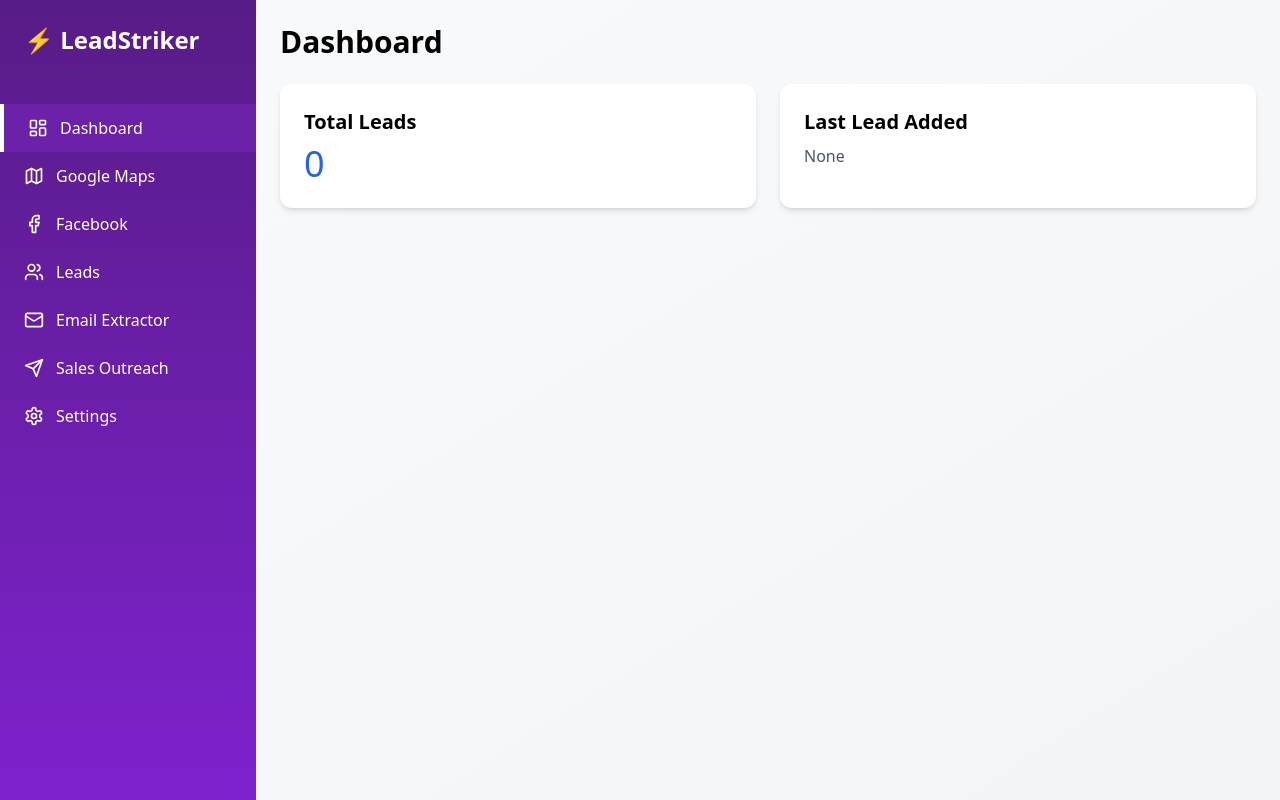
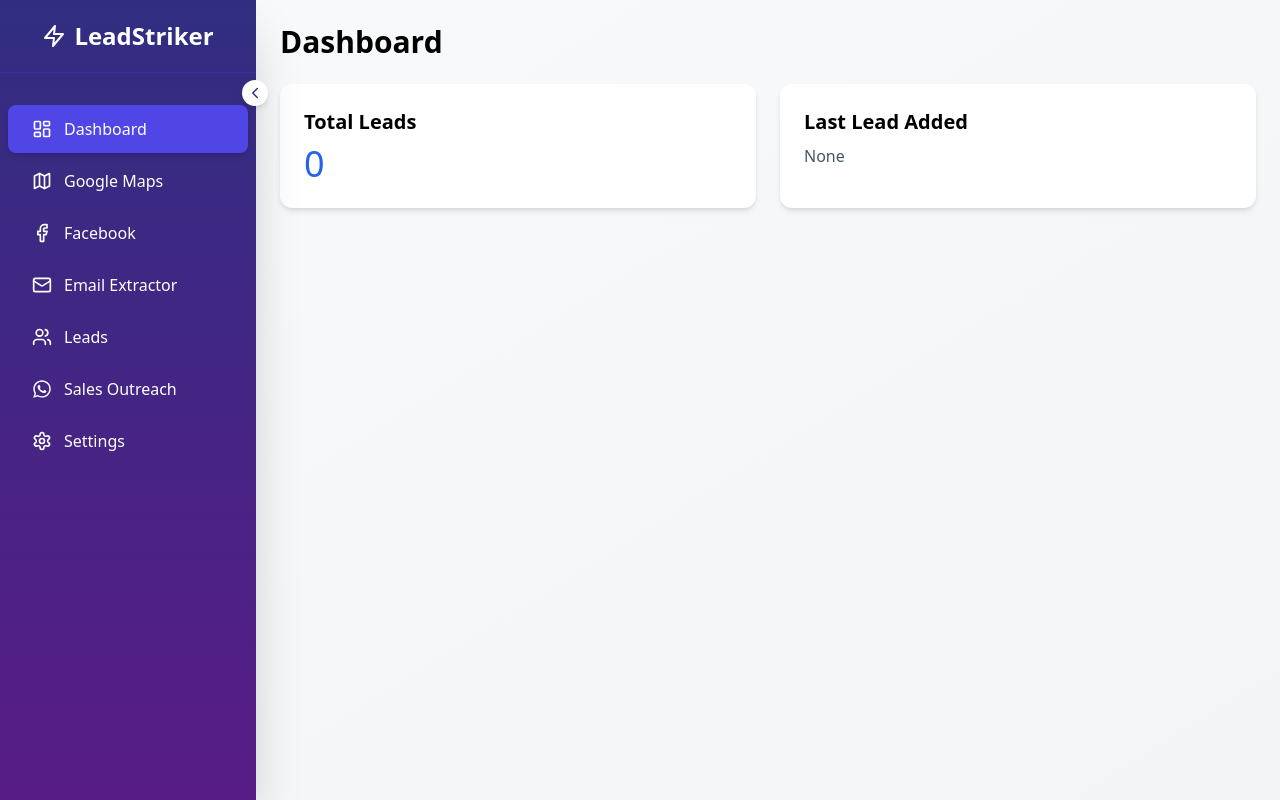
Before and after one commit to faisalchohan655-design/New-frontend, a React (Vite) app: page /dashboard in a window 1280 px wide. Built offline with nearby package versions, Linux system fonts and the light colour scheme; no server answers.

Commit message:
Refactor Sidebar component with collapsible menu

```diff
--- a/src/components/Sidebar.jsx
+++ b/src/components/Sidebar.jsx
@@ -1,45 +1,31 @@
-import { Link, useLocation } from 'react-router-dom';
-import { LayoutDashboard, Mail, Users, Map, Facebook, Settings, Send } from 'lucide-react';
+import { useState } from 'react';
+import { NavLink } from 'react-router-dom';
+import { LayoutDashboard, Map, Users, Settings, ChevronLeft, ChevronRight, Zap, Facebook, Mail } from 'lucide-react';
+import { FaWhatsapp } from 'react-icons/fa';
 
-export default function Sidebar({ isOpen, setIsOpen }) {
-  const location = useLocation();
-
-  const menu = [
-    { name: 'Dashboard', path: '/dashboard', icon: LayoutDashboard },
-    { name: 'Google Maps', path: '/google-maps', icon: Map },
-    { name: 'Facebook', path: '/facebook', icon: Facebook },
-    { name: 'Leads', path: '/leads', icon: Users },
-    { name: 'Email Extractor', path: '/emails', icon: Mail },
-    { name: 'Sales Outreach', path: '/outreach', icon: Send },
-    { name: 'Settings', path: '/settings', icon: Settings },
+const Sidebar = () => {
+  const [collapsed, setCollapsed] = useState(false);
+  const items = [
+    { path: '/dashboard', name: 'Dashboard', icon: LayoutDashboard },
+    { path: '/scrape', name: 'Google Maps', icon: Map },
+    { path: '/facebook', name: 'Facebook', icon: Facebook },
+    { path: '/email-extractor', name: 'Email Extractor', icon: Mail },
+    { path: '/leads', name: 'Leads', icon: Users },
+    { path: '/sales', name: 'Sales Outreach', icon: FaWhatsapp },
+    { path: '/settings', name: 'Settings', icon: Settings }
   ];
-
   return (
-    <>
-      {/* Mobile overlay */}
-      {isOpen && <div className="fixed inset-0 bg-black bg-opacity-50 z-40 md:hidden" onClick={() => setIsOpen(false)} />}
-
-      {/* Sidebar */}
-      <aside className={`fixed md:relative z-50 w-64 bg-gradient-to-b from-purple-900 to-purple-700 text-white h-screen transform transition-transform duration-300 ${isOpen ? 'translate-x-0' : '-translate-x-full'} md:translate-x-0`}>
-        <div className="p-6">
-          <h2 className="text-2xl font-bold flex items-center gap-2">
-            ⚡ LeadStriker
-          </h2>
-        </div>
-        <nav className="mt-6">
-          {menu.map(item => {
-            const Icon = item.icon;
-            return (
-              <Link key={item.path} to={item.path}
-                className={`flex items-center gap-3 px-6 py-3 hover:bg-purple-800 ${location.pathname === item.path ? 'bg-purple-800 border-l-4 border-white' : ''}`}
-                onClick={() => setIsOpen(false)}>
-                <Icon className="w-5 h-5" />
-                <span>{item.name}</span>
-              </Link>
-            );
-          })}
-        </nav>
-      </aside>
-    </>
+    <div className={`relative transition-all duration-300 ${collapsed ? 'w-20' : 'w-64'} bg-gradient-to-b from-indigo-900 to-purple-900 text-white shadow-2xl`}>
+      <button onClick={() => setCollapsed(!collapsed)} className="absolute -right-3 top-20 bg-white text-indigo-900 rounded-full p-1 shadow-md">{collapsed ? <ChevronRight size={18} /> : <ChevronLeft size={18} />}</button>
+      <div className="p-5 text-2xl font-bold border-b border-indigo-800 flex items-center justify-center gap-2"><Zap className="w-6 h-6" />{!collapsed && <span>LeadStriker</span>}{collapsed && <span>LS</span>}</div>
+      <nav className="mt-8">
+        {items.map((item) => (
+          <NavLink key={item.path} to={item.path} className={({ isActive }) => `flex items-center gap-3 px-6 py-3 my-1 mx-2 rounded-lg ${isActive ? 'bg-indigo-600 shadow-md' : 'hover:bg-indigo-800'} ${collapsed ? 'justify-center' : ''}`}>
+            <item.icon size={20} />{!collapsed && <span>{item.name}</span>}
+          </NavLink>
+        ))}
+      </nav>
+    </div>
   );
-}
+};
+export default Sidebar;
```
